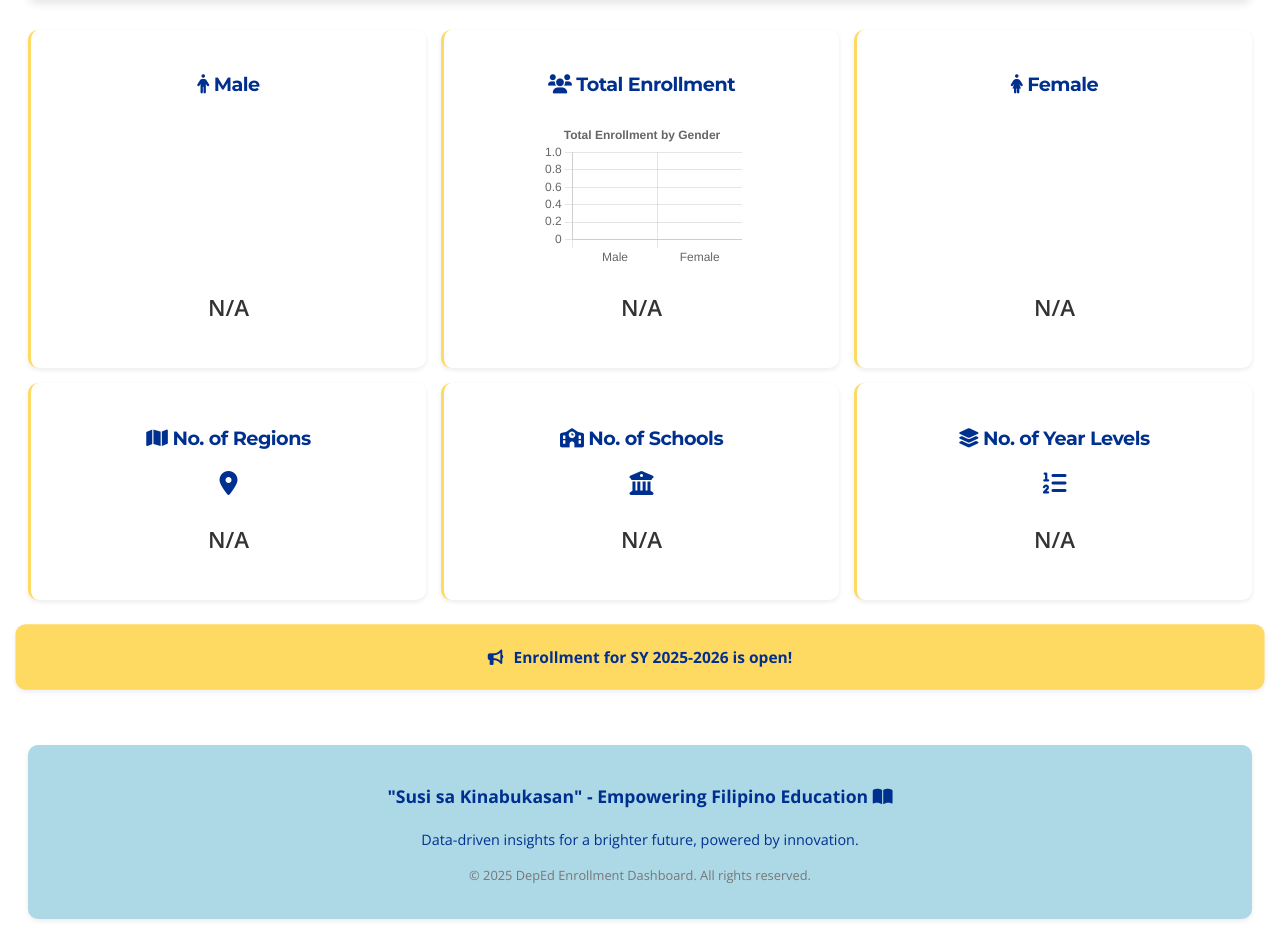
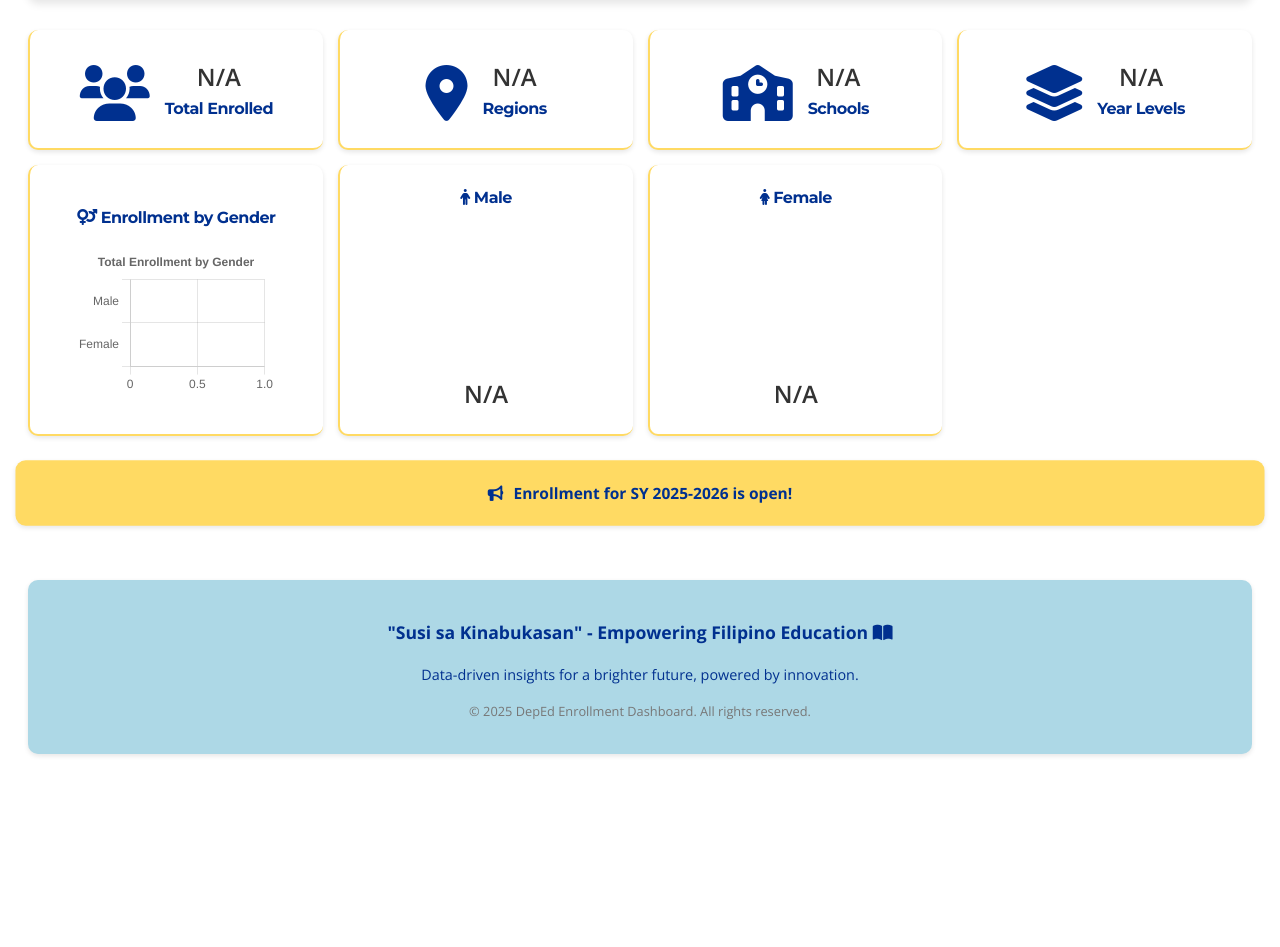
Before and after one commit to martinez-kateeurisse/TANAW, a Flask app: page /dashboard in a window 1280 px wide. Shown: the part 168-1115 px from the top of the page. After the commit the page ends 924 px from the top, so only its background shows below. Run offline with Flask 3, Linux system fonts and the light colour scheme; data that the repository does not hold is empty; a map, chart or similar area stays blank; some web fonts are replaced.

Commit message:
dashboard

```diff
--- a/Case Study/templates/dashboard.html
+++ b/Case Study/templates/dashboard.html
@@ -18,7 +18,7 @@
             --deped-gray: #D3D3D3;
             --text-dark: #333;
             --text-light: #777;
-            --box-shadow-sm: 0 2px 5px rgba(0, 0, 0, 0.08);
+            --box-shadow-sm: 0 2px 5px rgba(0, 0, 0, 0.1);
             --box-shadow-md: 0 4px 8px rgba(0, 0, 0, 0.1);
             --transition-default: all 0.3s ease-in-out;
             --border-radius-md: 10px;
@@ -296,7 +296,7 @@
         /* Solid KPIs Section */
         #kpis {
             display: grid;
-            grid-template-columns: repeat(3, 1fr);
+            grid-template-columns: repeat(4, 1fr);
             gap: 15px;
             margin-bottom: 25px;
             z-index: 1;
@@ -309,7 +309,8 @@
             box-shadow: var(--box-shadow-sm);
             text-align: center;
             transition: var(--transition-default);
-            border-left: 3px solid var(--deped-yellow);
+            border-left: 2.8px solid var(--deped-yellow);
+            border-bottom: 2.8px solid var(--deped-yellow);
             animation: fadeInUp 0.6s ease-out var(--animation-delay) forwards;
             opacity: 0;
             transform: translateY(15px);
@@ -326,6 +327,7 @@
         .kpi-card:nth-child(4) { --animation-delay: 0.8s; }
         .kpi-card:nth-child(5) { --animation-delay: 0.9s; }
         .kpi-card:nth-child(6) { --animation-delay: 1.0s; }
+        .kpi-card:nth-child(7) { --animation-delay: 1.1s; }
 
         .kpi-card:hover {
             transform: translateY(-2px);
@@ -333,7 +335,8 @@
         }
 
         .kpi-card h3 {
-            font-size: 1.2rem;
+            font-size: 1.0rem;
+            margin-top: 0em;
             margin-bottom: 0.4em;
         }
 
@@ -348,17 +351,19 @@
         }
 
         .kpi-card .data-value {
-            font-size: 1.4rem;
+            font-size: 1.5rem;
             font-weight: 600;
+            margin: 0px;
         }
 
         .kpi-card .visualization-container {
-            margin-top: 10px;
+            margin-top: 8px;
             width: 80%;
             max-width: 200px;
             display: flex;
             justify-content: center;
             align-items: center;
+            gap: 15px;
         }
 
         .single-value-visual {
@@ -542,6 +547,67 @@
     </div>
 
     <section id="kpis">
+        <div id="totalEnrollments" class="kpi-card"> <!--KPI Total Enrollments -->
+            <div class="visualization-container">
+                <i class="fas fa-users" style="font-size: 3.5em; color: var(--deped-blue);"></i>
+                <div>
+                    <div class="loading-spinner"></div>
+                        <p class="data-value"></p>
+                    <h3>Total Enrolled</h3>
+                </div>
+            </div>
+        </div>
+
+        <div id="numberOfRegions" class="kpi-card"> <!--KPI Number of Regions -->
+            <div class="visualization-container">
+                <i class="fas fa-map-marker-alt" style="font-size: 3.5em; color: var(--deped-blue);"></i>
+                <div>
+                    <div class="loading-spinner"></div>
+                    <p class="data-value">
+                        <span id="regionsValue"></span>
+                    </p>
+                    <h3>Regions</h3>
+                </div>
+            </div>
+        </div>
+
+        <div id="numberOfSchools" class="kpi-card"> <!--KPI Number of Schools -->
+            <div class="visualization-container">
+                <i class="fas fa-school" style="font-size: 3.5em; color: var(--deped-blue);"></i>
+                <div>
+                    <div class="loading-spinner"></div>
+                        <p class="data-value">
+                            <span id="schoolsValue"></span>
+                        </p>
+                        <h3>Schools</h3>
+                    </div>
+                </div>
+            </div>
+        </div>
+
+        <div id="numberOfYearLevels" class="kpi-card"> <!--KPI Number of Year Levels -->
+            <div class="visualization-container">
+                <i class="fas fa-layer-group" style="font-size: 3.5em; color: var(--deped-blue)"></i>
+                <div>
+                    <div class="loading-spinner"></div>
+                        <p class="data-value">
+                            <span id="yearLevelsValue"></span>
+                        </p>
+                        <h3>Year Levels</h3>
+                    </div>
+                </div>
+            </div>
+        </div>
+
+        <div id="genderEnrollmentChartCard" class="kpi-card"> <!--KPI Gender Enrollment Bar -->
+            <h3><i class="fas fa-venus-mars"></i> Enrollment by Gender</h3>
+            <div class="loading-spinner"></div>
+            <div class="visualization-container">
+                <canvas id="genderEnrollmentChart"></canvas>
+            </div>
+            <p class="data-value"></p>
+        </div>
+
         <div id="maleEnrollments" class="kpi-card">
             <h3><i class="fas fa-male"></i> Male</h3>
             <div class="loading-spinner"></div>
@@ -550,52 +616,11 @@
             </div>
             <p class="data-value"></p>
         </div>
-        <div id="totalEnrollments" class="kpi-card">
-            <h3><i class="fas fa-users"></i> Total Enrollment</h3>
-            <div class="loading-spinner"></div>
-            <div class="visualization-container">
-                <canvas id="totalEnrollmentChart"></canvas>
-            </div>
-            <p class="data-value"></p>
-        </div>
         <div id="femaleEnrollments" class="kpi-card">
             <h3><i class="fas fa-female"></i> Female</h3>
             <div class="loading-spinner"></div>
             <div class="visualization-container">
                 <canvas id="femaleChart"></canvas>
-            </div>
-            <p class="data-value"></p>
-        </div>
-        <div id="numberOfRegions" class="kpi-card">
-            <h3><i class="fas fa-map"></i> No. of Regions</h3>
-            <div class="loading-spinner"></div>
-            <div class="visualization-container">
-                <div class="single-value-visual">
-                    <i class="fas fa-map-marker-alt"></i>
-                    <span id="regionsValue"></span>
-                </div>
-            </div>
-            <p class="data-value"></p>
-        </div>
-        <div id="numberOfSchools" class="kpi-card">
-            <h3><i class="fas fa-school"></i> No. of Schools</h3>
-            <div class="loading-spinner"></div>
-            <div class="visualization-container">
-                <div class="single-value-visual">
-                    <i class="fas fa-university"></i>
-                    <span id="schoolsValue"></span>
-                </div>
-            </div>
-            <p class="data-value"></p>
-        </div>
-        <div id="numberOfYearLevels" class="kpi-card">
-            <h3><i class="fas fa-layer-group"></i> No. of Year Levels</h3>
-            <div class="loading-spinner"></div>
-            <div class="visualization-container">
-                <div class="single-value-visual">
-                    <i class="fas fa-list-ol"></i>
-                    <span id="yearLevelsValue"></span>
-                </div>
             </div>
             <p class="data-value"></p>
         </div>
@@ -670,12 +695,15 @@
                 }
             }
 
-            // Total Enrollments Bar Chart (Comparing Male and Female)
+
+            // Total Enrollments KPI
             const totalEnrollmentsDiv = document.getElementById('totalEnrollments');
             totalEnrollmentsDiv.querySelector('.data-value').textContent = data.totalEnrollments ? data.totalEnrollments.toLocaleString() : 'N/A';
-            const ctxTotal = document.getElementById('totalEnrollmentChart')?.getContext('2d');
-            if (ctxTotal) {
-                new Chart(ctxTotal, {
+
+            // Total Enrollments Bar Chart (Comparing Male and Female)
+            const ctxGender = document.getElementById('genderEnrollmentChart')?.getContext('2d');
+            if (ctxGender) {
+                new Chart(ctxGender, {
                     type: 'bar',
                     data: {
                         labels: ['Male', 'Female'],
@@ -687,10 +715,16 @@
                         }]
                     },
                     options: {
+                        indexAxis: 'y', // 🔁 Horizontal bar chart
                         responsive: true,
                         maintainAspectRatio: false,
-                        scales: { y: { beginAtZero: true } },
-                        plugins: { legend: { display: false }, title: { display: true, text: 'Total Enrollment by Gender' } },
+                        scales: {
+                            x: { beginAtZero: true }
+                        },
+                        plugins: {
+                            legend: { display: false },
+                            title: { display: true, text: 'Total Enrollment by Gender' }
+                        },
                         interaction: {
                             mode: 'index',
                             intersect: false,
```
